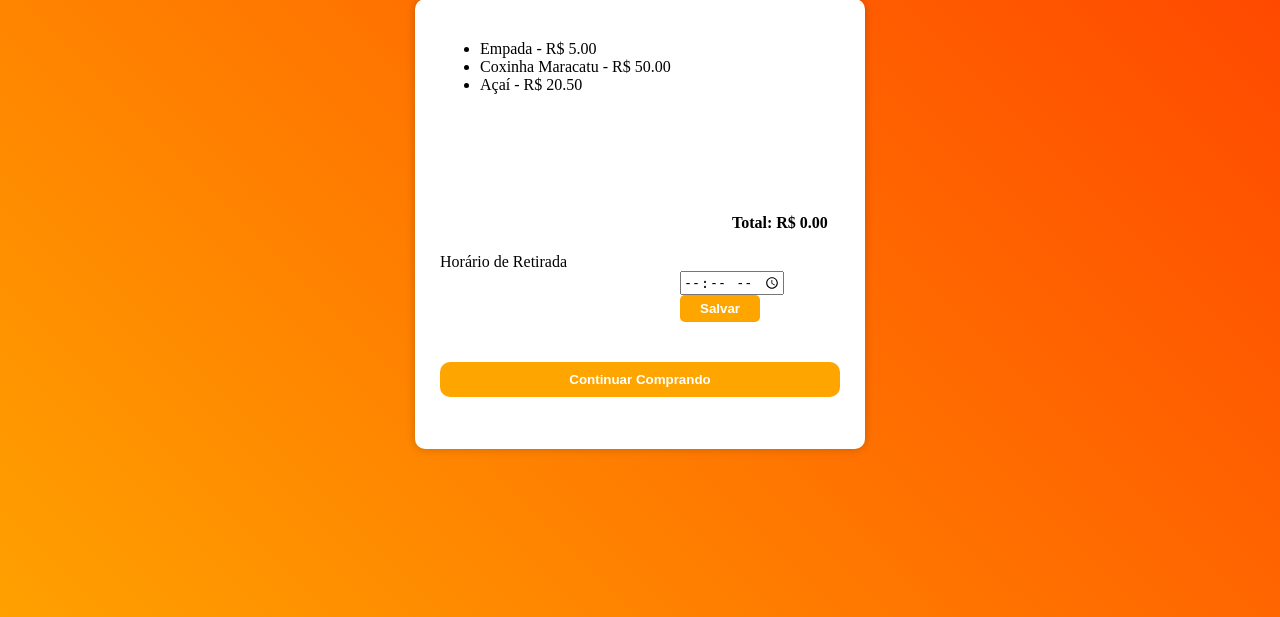
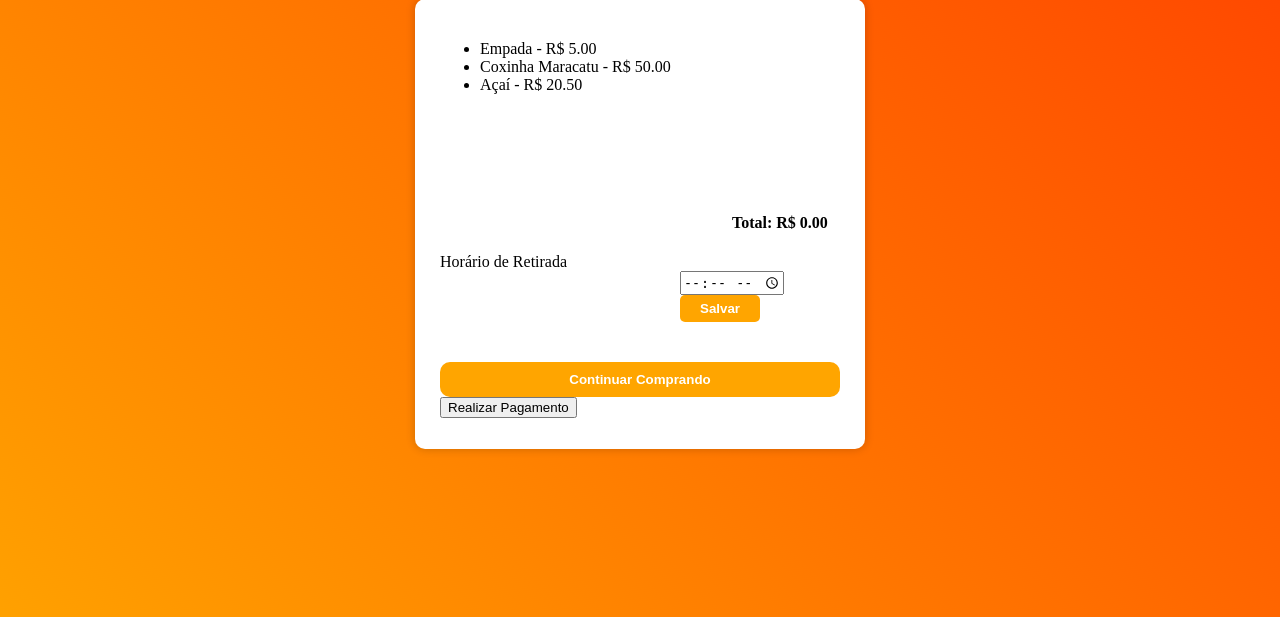
Before and after one commit to Matheus-Rian/cantinho_cesar, a Django app: page /carrinho/ in a window 1280 px wide. Shown: the part 91-708 px from the top of the page. Run offline with Django 4.2, Linux system fonts and the light colour scheme; a user stored in the database is signed in; data comes from the database, SQL or seed files in the repository; both versions use the stored data as it was after the commit; parts of the project's set-up code (start-up, migrations or seed data) failed here and were passed over.

Commit message:
implementando pagamento

```diff
--- a/project_cantinho/app_cantinho/models.py
+++ b/project_cantinho/app_cantinho/models.py
@@ -22,6 +22,17 @@ class Cart(models.Model):
     def __str__(self):
         return str(self.id)
 
+class Pedido(models.Model):
+  user = models.ForeignKey(User, on_delete=models.CASCADE, null = True, blank = True)
+  products = models.ManyToManyField(Product, blank = True)
+  total = models.DecimalField(default = 0.00, max_digits=100, decimal_places = 2)
+  hora_retirada = models.TimeField(null=True, blank=True)
+  status_pagamento = models.CharField(max_length=20, default="pending")
+  codigo_pix = models.CharField(max_length=20, blank=True, null=True)
+  def __str__(self):
+      return str(self.id)
+
+
 class VendinhaController():
   def get_vendinha_by_name(name):
     return Vendinha.objects.get(name=name)
--- a/project_cantinho/app_cantinho/templates/carrinho/carrinho.html
+++ b/project_cantinho/app_cantinho/templates/carrinho/carrinho.html
@@ -38,6 +38,9 @@
                 <a href="{% url 'menu' %}">
                     <button class="continuar_comprando" type="button">Continuar Comprando</button>
                 </a>
+                <a href="{% url 'pagamento' %}">
+                    <button class="pagamento" type="button">Realizar Pagamento</button>
+                </a>
             </form>
         </div>
     </main>
--- a/project_cantinho/app_cantinho/urls.py
+++ b/project_cantinho/app_cantinho/urls.py
@@ -14,4 +14,5 @@ urlpatterns = [
   path('meus-favoritos/', views.meus_favoritos, name='meus-favoritos'),
   path('adicionar-aos-favoritos/<int:product_id>/', views.add_favoritos, name='adicionar-aos-favoritos'),
   path('remover-dos-favoritos/<int:product_id>/', views.remover_dos_favoritos, name='remover-dos-favoritos'),
+  path('pagamento/', views.pagamento, name='pagamento'),
 ]
--- a/project_cantinho/app_cantinho/views.py
+++ b/project_cantinho/app_cantinho/views.py
@@ -1,6 +1,6 @@
 from django.shortcuts import render, HttpResponse, get_object_or_404
 from .forms import OptionsVendinha
-from .models import VendinhaController, Product, Cart,UserProfile,Favoritar
+from .models import VendinhaController, Product, Cart,UserProfile,Favoritar, Pedido
 from django.views import View
 from django.shortcuts import render, HttpResponse, get_object_or_404, redirect
 from django.shortcuts import render, HttpResponse, get_object_or_404,redirect
@@ -10,7 +10,8 @@ from django.http import HttpResponseRedirect
 from django.contrib.auth import authenticate, login, logout
 from django.contrib.auth.decorators import login_required
 from django.contrib import messages
-
+from .pagamento_utils import pagamento_com_cartao
+import random, string, time
 
 def get_products_by_vendinha(name):
   vendinha = VendinhaController.get_vendinha_by_name(name=name)
@@ -152,3 +153,39 @@ def remover_dos_favoritos(request, product_id):
         pass
 
     return HttpResponseRedirect(request.META.get('HTTP_REFERER'))
+
+@login_required
+def pagamento(request):
+    if request.method == "POST":
+        metodo_pagamento = request.POST.get("metodo_pagamento")
+
+        if metodo_pagamento == "pix":
+            user = request.user
+            pedido, created = Pedido.objects.get_or_create(user=user)
+
+            pedido.codigo_pix = ''.join(random.choices(string.ascii_letters + string.digits, k=10))
+            pedido.status_pagamento = "pending"
+            pedido.save()
+
+            time.sleep(10)
+            pedido.status_pagamento = "paid"
+            pedido.save()
+            return HttpResponse(f"Seu código PIX para pagamento: {pedido.codigo_pix}")
+
+        elif metodo_pagamento == "cartao":
+            pagamento_simulado = pagamento_com_cartao()
+            if pagamento_simulado:
+                pedido = Pedido.objects.create(user=request.user, status_pagamento="paid")
+
+                return HttpResponse("Pagamento com cartão bem-sucedido. Pedido registrado.")
+            return HttpResponse("Erro no pagamento com cartão. Verifique as informações do cartão.")
+
+
+        elif metodo_pagamento == "pagar_retirada":
+            user = request.user
+            pedido, created = Pedido.objects.get_or_create(user=user)
+            pedido.status_pagamento = "pending"
+            pedido.save()
+            return HttpResponse("Seu pedido foi registrado. O pagamento será efetuado na retirada.")
+
+    return render(request, 'pagamento/pagamento.html')
```
Also changed, not shown: project_cantinho/app_cantinho/pagamento_utils.py (added, +12 -0 lines), project_cantinho/app_cantinho/templates/pagamento/pagamento.html (added, +20 -0 lines), project_cantinho/app_cantinho/migrations/0011_pedido.py (added), project_cantinho/db.sqlite3.
